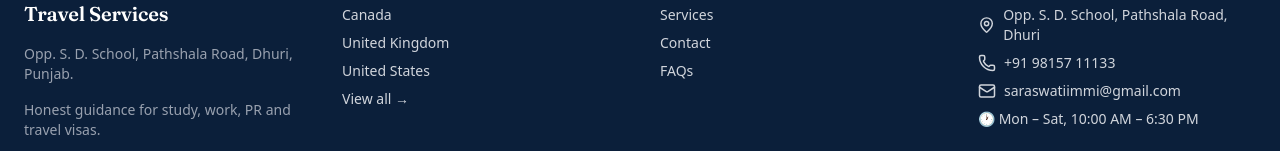
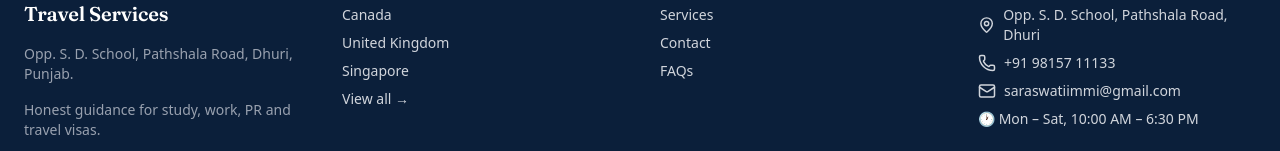
Before and after one commit to SanskarModgill/Saraswati-Website-, a Next.js app: page / in a window 1280 px wide. Shown: the part 4096-4247 px from the top of the page. Built offline with nearby package versions, Linux system fonts and the light colour scheme.

Commit message:
Footer changes

```diff
--- a/components/Footer.tsx
+++ b/components/Footer.tsx
@@ -25,7 +25,7 @@ export default function Footer() {
           <ul className="space-y-2 text-sm text-gray-300">
             <li><Link href="/countries/canada" className="hover:text-[var(--gold)]">Canada</Link></li>
             <li><Link href="/countries/uk" className="hover:text-[var(--gold)]">United Kingdom</Link></li>
-            <li><Link href="/countries/usa" className="hover:text-[var(--gold)]">United States</Link></li>
+            <li><Link href="/countries/singapore" className="hover:text-[var(--gold)]">Singapore</Link></li>
             <li><Link href="/countries" className="hover:text-[var(--gold)]">View all →</Link></li>
           </ul>
         </div>
```
